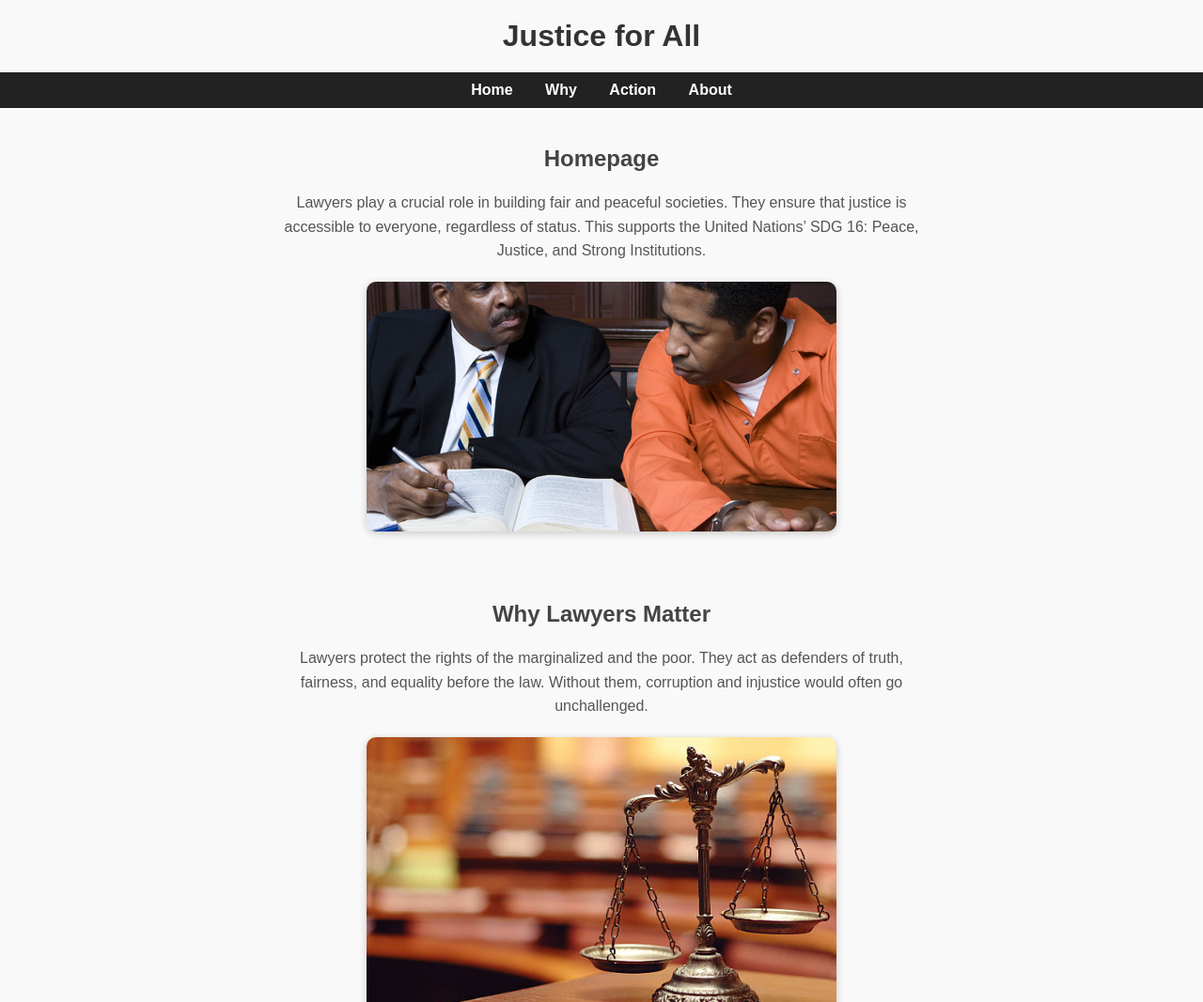
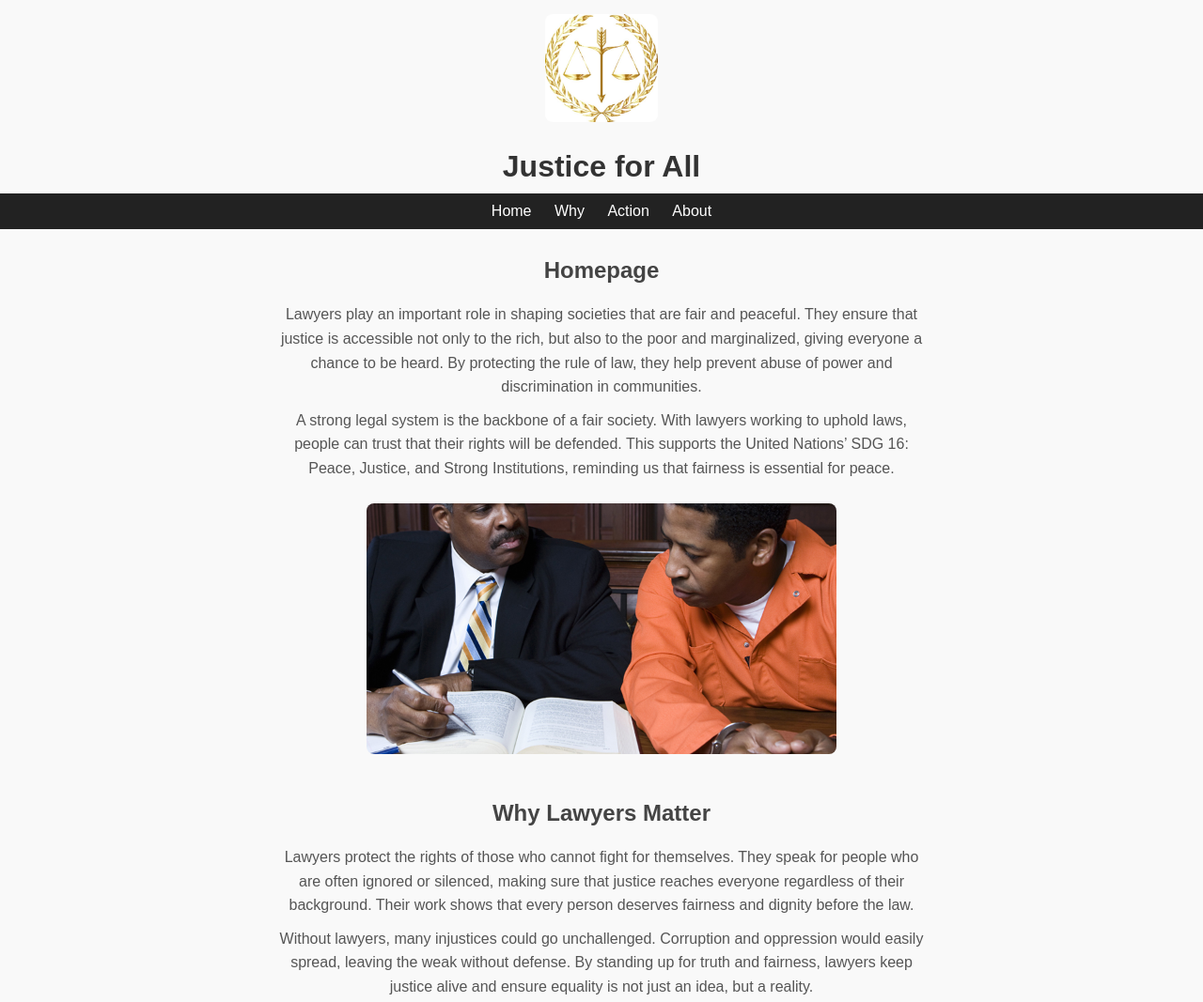
Before and after one commit to setorynielove/lovesetorynie, a plain HTML site: page seto.html in a window 1280 px wide. Shown: the top 1067 px of the page at 94% size. Drawn offline with Linux system fonts and the light colour scheme.

Commit message:
Add files via upload

```diff
--- a/seto.html
+++ b/seto.html
@@ -4,54 +4,21 @@
   <meta charset="UTF-8">
   <title>Justice for All</title>
   <style>
-    body {
-      font-family: Arial, sans-serif;
-      margin: 0;
-      padding: 0;
-      text-align: center;
-      background: #f9f9f9;
-    }
-    nav {
-      background: #222;
-      padding: 10px;
-    }
-    nav a {
-      color: white;
-      margin: 0 15px;
-      text-decoration: none;
-      font-weight: bold;
-    }
-    h1 {
-      margin: 20px 0;
-      color: #333;
-    }
-    h2 {
-      margin-top: 40px;
-      color: #444;
-    }
-    p {
-      max-width: 700px;
-      margin: 10px auto 20px;
-      color: #555;
-      line-height: 1.6;
-    }
-    img {
-      width: 80%;
-      max-width: 500px;
-      border-radius: 10px;
-      box-shadow: 0 2px 8px rgba(0,0,0,0.2);
-      margin-bottom: 30px;
-    }
-    footer {
-      background: #222;
-      color: white;
-      padding: 10px;
-      margin-top: 40px;
-      font-size: 14px;
-    }
+    body { font-family: Arial, sans-serif; text-align: center; margin: 0; background: #f9f9f9; }
+    nav { background: #222; padding: 10px; }
+    nav a { color: white; margin: 0 10px; text-decoration: none; }
+    h1 { color: #333; margin: 10px 0; }
+    h2 { color: #444; margin-top: 30px; }
+    p { max-width: 700px; margin: 10px auto; color: #555; line-height: 1.6; }
+    img { width: 80%; max-width: 500px; margin: 15px 0; border-radius: 8px; }
+    .logo { width: 120px; margin-top: 15px; }
+    footer { background: #222; color: white; padding: 10px; margin-top: 30px; font-size: 14px; }
   </style>
 </head>
 <body>
+
+  <!-- Logo -->
+  <img src="logo.jpg" alt="Justice Logo" class="logo">
 
   <h1>Justice for All</h1>
   <nav>
@@ -62,40 +29,43 @@
   </nav>
 
   <h2 id="home">Homepage</h2>
-  <p>
-    Lawyers play a crucial role in building fair and peaceful societies.
-    They ensure that justice is accessible to everyone, regardless of status.
-    This supports the United Nations’ SDG 16: Peace, Justice, and Strong Institutions.
-  </p>
-  <img src="your-case.jpg"Lawyers working">
+  <p>Lawyers play an important role in shaping societies that are fair and peaceful.
+  They ensure that justice is accessible not only to the rich, but also to the poor and marginalized, giving everyone a chance to be heard.
+  By protecting the rule of law, they help prevent abuse of power and discrimination in communities.</p>
+  <p>A strong legal system is the backbone of a fair society.
+  With lawyers working to uphold laws, people can trust that their rights will be defended.
+  This supports the United Nations’ SDG 16: Peace, Justice, and Strong Institutions, reminding us that fairness is essential for peace.</p>
+  <img src="your-case.jpg" alt="Lawyers working">
 
   <h2 id="why">Why Lawyers Matter</h2>
-  <p>
-    Lawyers protect the rights of the marginalized and the poor.
-    They act as defenders of truth, fairness, and equality before the law.
-    Without them, corruption and injustice would often go unchallenged.
-  </p>
+  <p>Lawyers protect the rights of those who cannot fight for themselves.
+  They speak for people who are often ignored or silenced, making sure that justice reaches everyone regardless of their background.
+  Their work shows that every person deserves fairness and dignity before the law.</p>
+  <p>Without lawyers, many injustices could go unchallenged.
+  Corruption and oppression would easily spread, leaving the weak without defense.
+  By standing up for truth and fairness, lawyers keep justice alive and ensure equality is not just an idea, but a reality.</p>
   <img src="scales.jpg" alt="Scales of Justice">
 
   <h2 id="action">Lawyers in Action</h2>
-  <p>
-    In the Philippines, groups like PAO (Public Attorney’s Office) provide free legal aid.
-    Organizations like FLAG fight for human rights and defend victims of abuse.
-    These efforts show how lawyers turn principles into real change in society.
-  </p>
+  <p>In the Philippines, the Public Attorney’s Office (PAO) provides free legal services to those who cannot afford a lawyer.
+  This ensures that poor citizens still have access to justice.
+  Organizations like FLAG also work to defend human rights, representing victims of abuse and speaking out against violations.</p>
+  <p>Every case handled by these groups makes a difference in society.
+  Their actions show that justice can be real and present, even for the most vulnerable.
+  Through their dedication, they prove that fairness and accountability can be achieved when lawyers act for the good of the people.</p>
   <img src="action.jpg" alt="Court action">
 
   <h2 id="about">About This Project</h2>
-  <p>
-    This project highlights how lawyers uphold justice and strengthen institutions.
-    It was created as part of an advocacy campaign under SDG 16.
-    By raising awareness, we can inspire more people to support fair and accessible justice.
-  </p>
+  <p>This project highlights the important role lawyers play in protecting justice and building strong institutions.
+  It was created as part of an advocacy campaign under the United Nations Sustainable Development Goal 16.
+  The goal is to raise awareness about why equal access to justice is necessary for peace and development.</p>
+  <p>By understanding the value of lawyers, we can inspire more support for fair and accessible justice systems.
+  Justice for all is not just a dream—it is a responsibility that each of us shares.
+  Together, we can build a future where equality, fairness, and peace guide the way we live.</p>
   <img src="books.jpg" alt="Law books">
 
   <footer>
     <p>SDG 16 Advocacy © 2025</p>
-    </p>
   </footer>
 
 </body>
```
